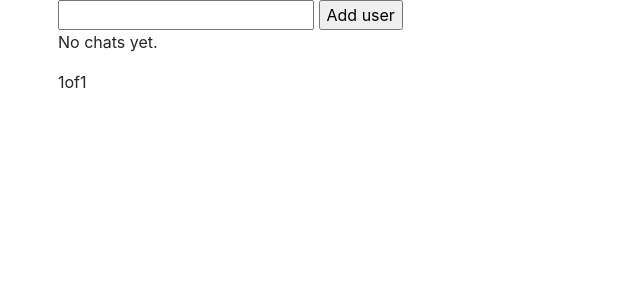
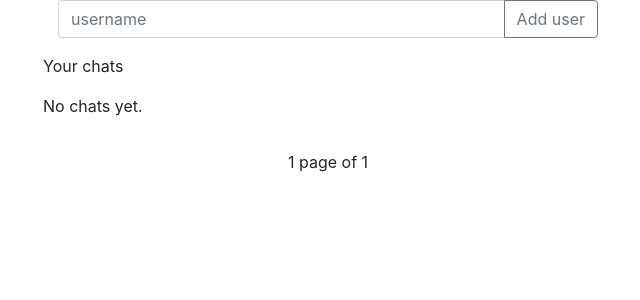
Before and after one commit to Veujin/old_school_im, a Django app: page /im/chats in a window 1280 px wide. Shown: the part 56-356 px from the top of the page, without its empty margins (312-952 px from the left). Run offline with Django 3.2, Linux system fonts and the light colour scheme; the visitor is signed in with stand-in values (Sample User, id 1); some libraries are stand-ins or nearby versions.

Commit message:
Added fancy looking pages

```diff
--- a/im/templates/im/chat_list_view.html
+++ b/im/templates/im/chat_list_view.html
@@ -5,14 +5,23 @@
 {% endblock %}
 
 {% block content %}
-  <div>
-    <form action="{% url 'im:chat-list' %}" method="post">
-        {% csrf_token %}
-        <input type="input" name="username" id="message_input" value="">
-        <input type="submit" value="Add user">
-    </form>
+  <div class='row'>
+    <div class='col-12'>
+      <form action="{% url 'im:chat-list' %}" method="post">
+          {% csrf_token %}
+          <div class='input-group'>
+            <input placeholder='username' class='form-control' type="input" name="username" id="message_input" value="">
+            <div class="input-group-append">
+              <input class="btn btn-outline-secondary" type="submit" value="Add user">
+            </div>
+          </div>
+      </form>
+    </div>
   </div>
-  <div>
+  <div class='row mt-3'>
+    Your chats
+  </div>
+  <div class='row mt-3'>
       <table class="table">
         {% for chat_to_user in chats_to_users %}
           <tr>
@@ -38,20 +47,37 @@
         {% endfor %}
       </table>
   </div>
+  <div class='row mt-3'>
+    <div class="col-4">
+      {% if page_obj.has_previous %}
+        <div class="input-group">
+          <div class="input-group-prepend">
+            <a class="btn btn-outline-secondary" href="?page=1">First</a>
+          </div>
+          <div class="input-group-append">
+            <a class="btn btn-outline-secondary" href="?page={{ page_obj.previous_page_number }}">Previous</a>
+          </div>
+        </div>
+      {% endif %}
+    </div>
 
-  <div class="pagination">
-    {% if page_obj.has_previous %}
-      <a href="?page=1">First</a>
-      <a href="?page={{ page_obj.previous_page_number }}">Previous</a>
-    {% endif %}
+    <div class='col-4 text-center'>
+      <span>{{ page_obj.number }}</span>
+      <span>page of</span>
+      <span>{{ page_obj.paginator.num_pages }}</span>
+    </div>
 
-    <span>{{ page_obj.number }}</span>
-    <span>of</span>
-    <span>{{ page_obj.paginator.num_pages }}</span>
-
-    {% if page_obj.has_next %}
-      <a href="?page={{ page_obj.next_page_number }}">Next</a>
-      <a href="?page={{ page_obj.paginator.num_pages }}">Last</a>
-    {% endif %}
+    <div class='col-4'>
+      {% if page_obj.has_next %}
+        <div class="input-group">
+          <div class="input-group-prepend">
+            <a class="btn btn-outline-secondary" href="?page={{ page_obj.next_page_number }}">Next</a>
+          </div>
+          <div class="input-group-append">
+            <a class="btn btn-outline-secondary" href="?page={{ page_obj.paginator.num_pages }}">Last</a>
+          </div>
+        </div>
+      {% endif %}
+    </div>
   </div>
 {% endblock %}
--- a/im/views.py
+++ b/im/views.py
@@ -78,10 +78,9 @@ class ChatMessagesView(generic.ListView):
     def post(self, request, *args, **kwargs):
         chat = get_object_or_404(Chat, pk=kwargs['chat_id'])
         user = request.user
+        message = request.POST['message']
 
         self.__update_messages_unread(chat, user)
-
-        message = request.POST['message']
 
         chat.message_set.create(owner=user, text=message, sent_date=timezone.now())
 
--- a/old_school_im/ts.txt
+++ /dev/null
@@ -1,3 +0,0 @@
-Если в при миграции позникнет ошибка No module named 'psycopg2', то можно установить его pip3 install psycopg2
-python3 manage.py createsuperuser
-python3 manage.py migrate
```
Also changed, not shown: im/templates/im/chat_messages_view.html (+46 -20 lines).
